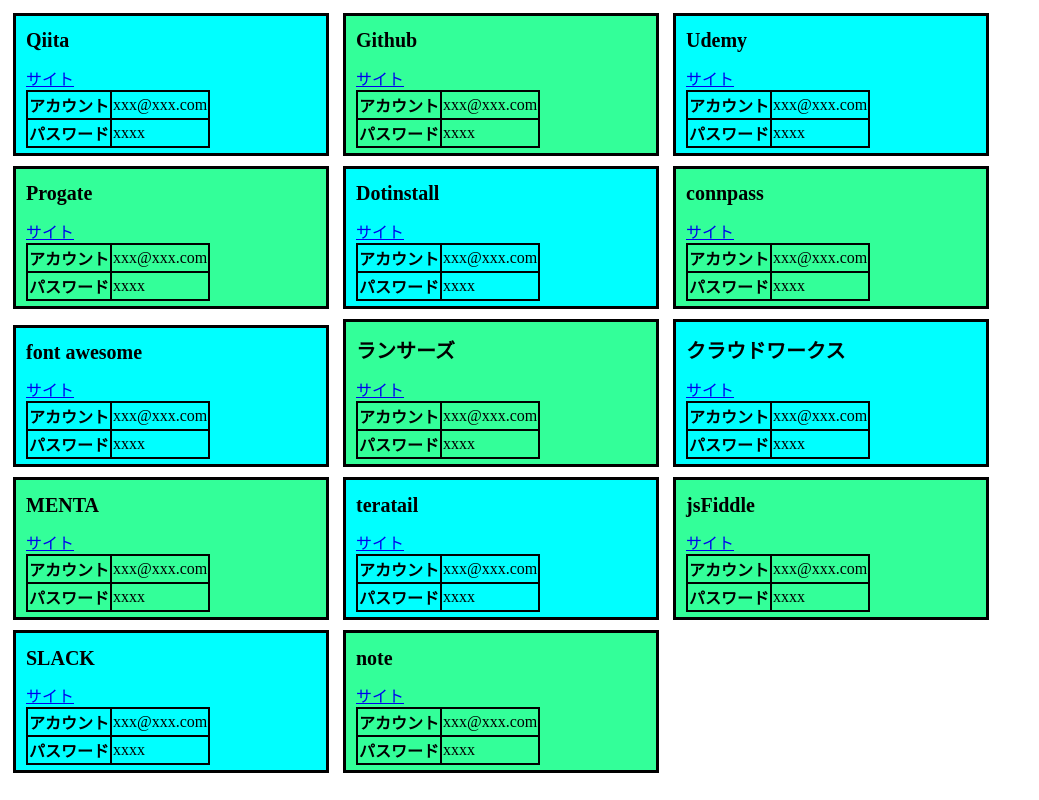
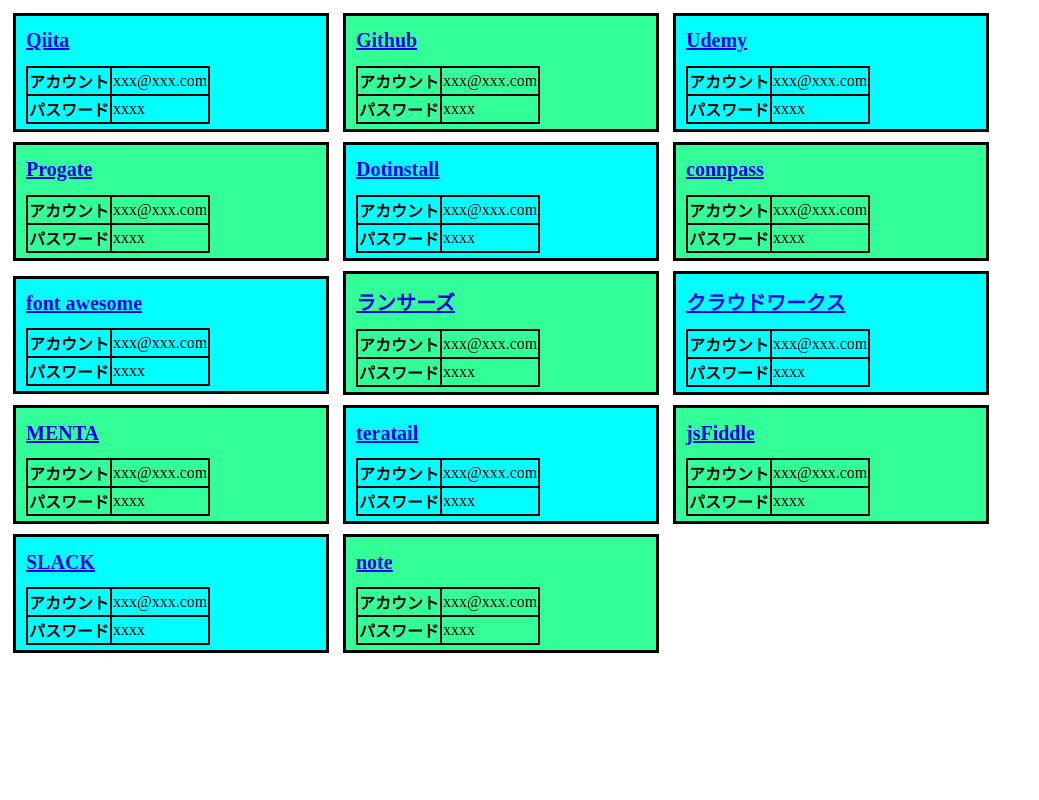
Before and after one commit to nakamura0736/AccountPassword, a plain HTML site: page index.html in a window 1280 px wide. Shown: the whole page, without its empty margins (0-1039 px from the left). Drawn offline with Linux system fonts and the light colour scheme.

Commit message:
Update index.html

```diff
--- a/index.html
+++ b/index.html
@@ -10,10 +10,11 @@
 <body>
 
 <div class="acpw">
-	<h1>Qiita</h1>
-	<a href="https://qiita.com/" target="_blank">
-		サイト
+	<h1>
+		<a href="https://qiita.com/" target="_blank" class="sitename">
+			Qiita
 		</a>
+	</h1>
 	<table>
 		<tr>
 			<th>アカウント</th>
@@ -26,10 +27,11 @@
 	</table>
 </div>
 <div class="acpw">
-	<h1>Github</h1>
-	<a href="https://github.co.jp/" target="_blank">
-		サイト
+	<h1>
+		<a href="https://github.co.jp/" target="_blank" class="sitename">
+			Github
 		</a>
+	</h1>
 	<table>
 		<tr>
 			<th>アカウント</th>
@@ -42,10 +44,11 @@
 	</table>
 </div>
 <div class="acpw">
-	<h1>Udemy</h1>
-	<a href="https://www.udemy.com/" target="_blank">
-		サイト
+	<h1>
+		<a href="https://www.udemy.com/" target="_blank" class="sitename">
+			Udemy
 		</a>
+	</h1>
 	<table>
 		<tr>
 			<th>アカウント</th>
@@ -58,10 +61,11 @@
 	</table>
 </div>
 <div class="acpw">
-	<h1>Progate</h1>
-	<a href="https://prog-8.com/" target="_blank">
-		サイト
+	<h1>
+		<a href="https://prog-8.com/" target="_blank" class="sitename">
+			Progate
 		</a>
+	</h1>
 	<table>
 		<tr>
 			<th>アカウント</th>
@@ -74,10 +78,11 @@
 	</table>
 </div>
 <div class="acpw">
-	<h1>Dotinstall</h1>
-	<a href="https://dotinstall.com/" target="_blank">
-		サイト
+	<h1>
+	<a href="https://dotinstall.com/" target="_blank" class="sitename">
+		Dotinstall
 	</a>
+	</h1>
 	<table>
 		<tr>
 			<th>アカウント</th>
@@ -91,10 +96,11 @@
 </div>
 
 <div class="acpw">
-	<h1>connpass</h1>
-	<a href="https://connpass.com/dashboard/" target="_blank">
-		サイト
+	<h1>
+		<a href="https://connpass.com/dashboard/" target="_blank" class="sitename">
+			connpass
 		</a>
+	</h1>
 	<table>
 		<tr>
 			<th>アカウント</th>
@@ -108,10 +114,11 @@
 </div>
 
 <div class="acpw">
-	<h1>font awesome</h1>
-	<a href="#" target="_blank">
-		サイト
+	<h1>
+		<a href="https://fontawesome.com/" target="_blank" class="sitename">
+			font awesome
 		</a>
+	</h1>
 	<table>
 		<tr>
 			<th>アカウント</th>
@@ -126,10 +133,11 @@
 
 
 <div class="acpw">
-	<h1>ランサーズ</h1>
-	<a href="https://www.lancers.jp/work/search/system/websystem?sort=client&work_rank%5B%5D=0&work_rank%5B%5D=1&work_rank%5B%5D=2&work_rank%5B%5D=3" target="_blank">
-		サイト
+	<h1>
+		<a href="https://www.lancers.jp/user/login?ref=header_menu" target="_blank" class="sitename">
+			ランサーズ
 		</a>
+	</h1>
 	<table>
 		<tr>
 			<th>アカウント</th>
@@ -145,10 +153,11 @@
 
 
 <div class="acpw">
-	<h1>クラウドワークス</h1>
-	<a href="https://crowdworks.jp/login" target="_blank">
-		サイト
+	<h1>
+		<a href="https://crowdworks.jp/login" target="_blank" class="sitename">
+			クラウドワークス
 		</a>
+	</h1>
 	<table>
 		<tr>
 			<th>アカウント</th>
@@ -162,10 +171,11 @@
 </div>
 
 <div class="acpw">
-	<h1>MENTA</h1>
-	<a href="https://menta.work/login" target="_blank">
-		サイト
+	<h1>
+		<a href="https://menta.work/login" target="_blank" class="sitename">
+			MENTA
 		</a>
+	</h1>
 	<table>
 		<tr>
 			<th>アカウント</th>
@@ -179,10 +189,11 @@
 </div>
 
 <div class="acpw">
-	<h1>teratail</h1>
-	<a href="https://teratail.com/" target="_blank">
-		サイト
+	<h1>
+	<a href="https://teratail.com/" target="_blank" class="sitename">
+		teratail
 	</a>
+	</h1>
 	<table>
 		<tr>
 			<th>アカウント</th>
@@ -196,10 +207,11 @@
 </div>
 
 <div class="acpw">
-	<h1>jsFiddle</h1>
-	<a href="https://jsfiddle.net/" target="_blank">
-		サイト
+	<h1>
+		<a href="https://jsfiddle.net/" target="_blank" class="sitename">
+			jsFiddle
 		</a>
+	</h1>
 	<table>
 		<tr>
 			<th>アカウント</th>
@@ -212,10 +224,11 @@
 	</table>
 </div>
 <div class="acpw">
-	<h1>SLACK</h1>
-	<a href="https://slack.com/intl/ja-jp/signin" target="_blank">
-		サイト
+	<h1>
+		<a href="https://slack.com/intl/ja-jp/signin" target="_blank" class="sitename">
+			SLACK
 		</a>
+	</h1>
 	<table>
 		<tr>
 			<th>アカウント</th>
@@ -228,10 +241,11 @@
 	</table>
 </div>
 <div class="acpw">
-	<h1>note</h1>
-	<a href="https://note.com/" target="_blank">
-		サイト
+	<h1>
+		<a href="https://note.com/" target="_blank" class="sitename">
+			note
 		</a>
+	</h1>
 	<table>
 		<tr>
 			<th>アカウント</th>
```
Lines whose indentation alone changed are shown as unchanged.
